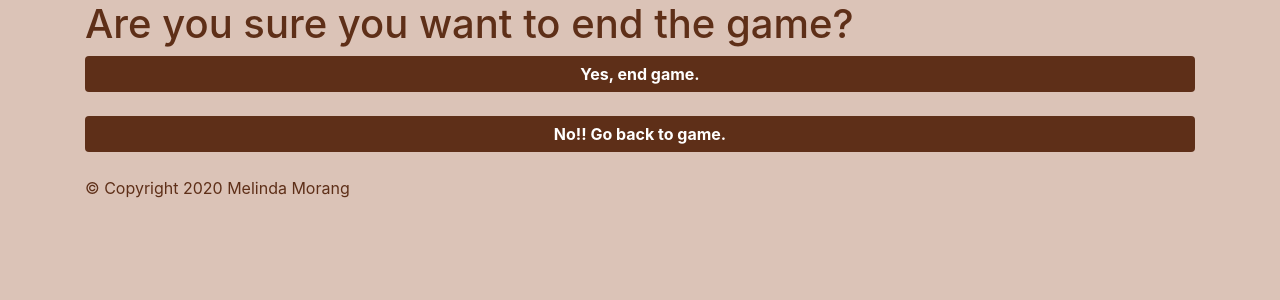
After one commit to melindamorang/Clue_app_Flask, a Flask app: page /endGame in a window 1280 px wide. The commit adds this page. Shown: the top 300 px of the page. Run offline with Flask 2, Linux system fonts and the light colour scheme; some libraries are stand-ins or nearby versions.

Commit message:
Add End Game button

```diff
--- a/application.py
+++ b/application.py
@@ -25,6 +25,11 @@ def startGame():
         weapons=clueLogic.cards["weapons"],
         rooms=clueLogic.cards["rooms"]
         )
+
+@app.route('/endGame')
+def endGame():
+    """Verify that you really wanted to end the game."""
+    return render_template("endGame.html")
 
 @app.route('/renderMyNotebook')
 def renderMyNotebook():
--- /dev/null
+++ b/templates/endGame.html
@@ -0,0 +1,13 @@
+{% extends "layout.html" %}
+
+{% block body %}
+
+<div class="col-md-12">
+    <h1>Are you sure you want to end the game?</h1>
+
+    <a href="{{ url_for('index') }}" class="btn btn-block">Yes, end game.</a><br />
+    <a href="{{ url_for('renderMyNotebook') }}" class="btn btn-block">No!! Go back to game.</a><br />
+
+</div>
+
+{% endblock %}
--- a/templates/myNotebook.html
+++ b/templates/myNotebook.html
@@ -13,6 +13,8 @@
         <a href="{{ url_for('otherPlayerGuess') }}" class="btn btn-block">Enter another player's guess</a>
 
     {% include "log.html" %}
+
+    <br /><a href="{{ url_for('endGame') }}">End game</a>
     </div>
 
 {% endblock %}
```
